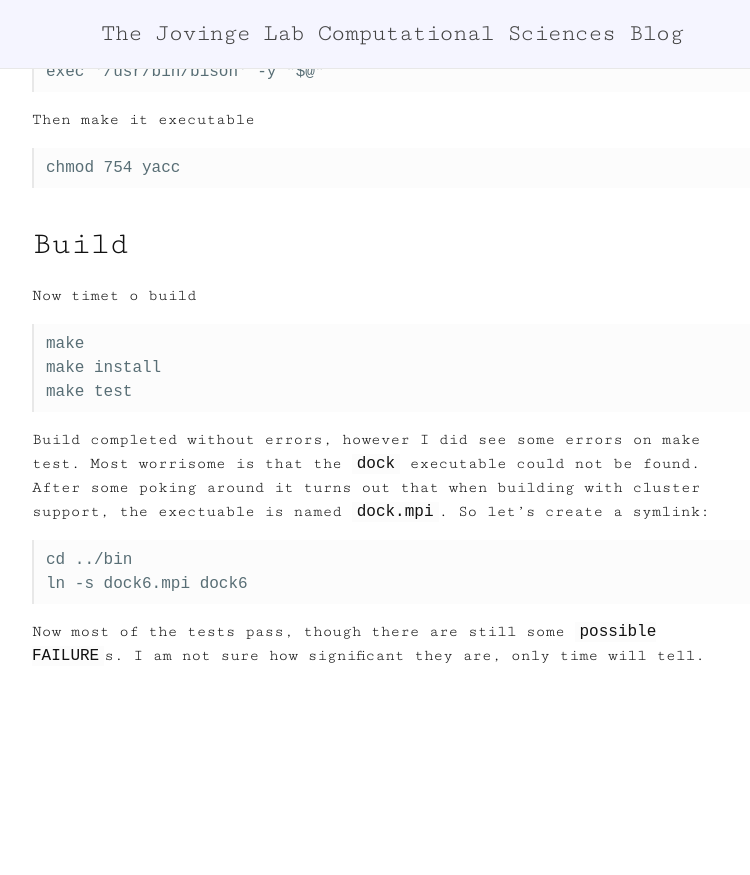
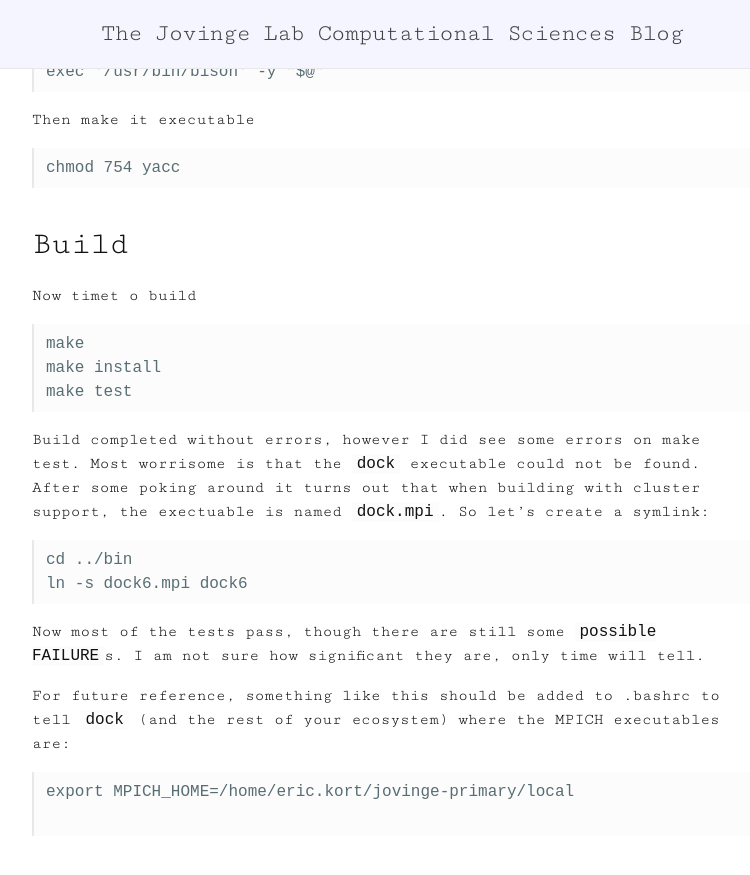
Before and after one commit to JovingeLabSoftware/JovingeLabSoftware.github.io, a Jekyll site: the page built from _posts/2016-09-22-installing-dock-6-7-with-parallel-support.md, in a window 1280 px wide and 900 px high, scrolled down 899 px. Shown: the top 875 px of the window, without its empty margins (248-998 px from the left). Built offline with Jekyll 4.4.1, drawn with Linux system fonts in a browser that asks for light colours; comment, search, counter and statistics services are not loaded; before the commit the page ends 1631 px from its top, so only the background shows below that.

Commit message:
Updated 2016-09-22-installing-dock-6-7-with-parallel-support.md

````diff
--- a/_posts/2016-09-22-installing-dock-6-7-with-parallel-support.md
+++ b/_posts/2016-09-22-installing-dock-6-7-with-parallel-support.md
@@ -52,3 +52,10 @@ ln -s dock6.mpi dock6
 ```
 
 Now most of the tests pass, though there are still some `possible FAILURE`s.  I am not sure how significant they are, only time will tell.
+
+For future reference, something like this should be added to .bashrc to tell `dock` (and the rest of your ecosystem) where the MPICH executables are:
+
+```
+export MPICH_HOME=/home/eric.kort/jovinge-primary/local
+
+```
````
